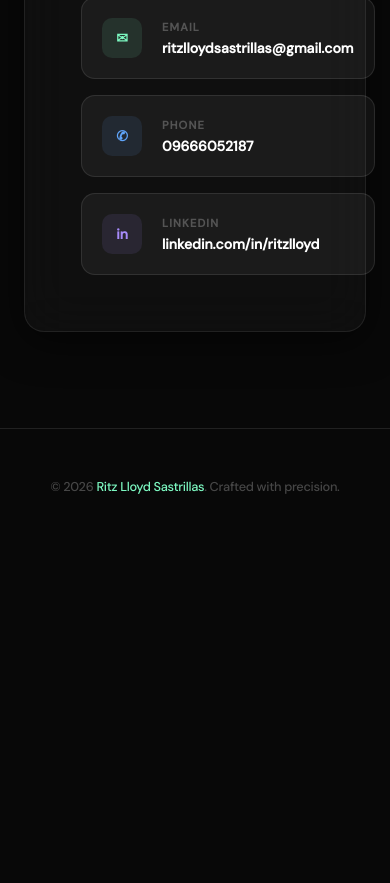
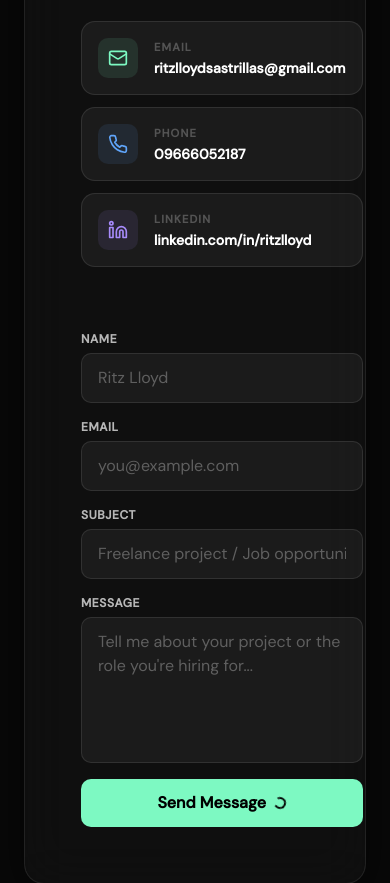
Before and after one commit to rrytz/rrytz, a Next.js app: page / in a window 390 px wide. Shown: the part 6240-7123 px from the top of the page. Before the commit the page ends 6785 px from the top, so only its background shows below. Built offline with nearby package versions, Linux system fonts and the light colour scheme.

Commit message:
feat: add contact form with server action and validation

```diff
--- /dev/null
+++ b/app/actions/contact.ts
@@ -0,0 +1,49 @@
+"use server";
+
+import { z } from "zod";
+
+const contactSchema = z.object({
+  name: z.string().min(2, "Name must be at least 2 characters"),
+  email: z.string().email("Enter a valid email address"),
+  subject: z.string().min(2, "Subject must be at least 2 characters"),
+  message: z.string().min(10, "Message must be at least 10 characters"),
+});
+
+export type ContactFormState = {
+  status: "idle" | "submitting" | "success" | "error";
+  message: string;
+  errors?: Record<string, string[]>;
+};
+
+export async function submitContactForm(
+  prevState: ContactFormState,
+  formData: FormData
+): Promise<ContactFormState> {
+  const raw = {
+    name: formData.get("name"),
+    email: formData.get("email"),
+    subject: formData.get("subject"),
+    message: formData.get("message"),
+  };
+
+  const parsed = contactSchema.safeParse(raw);
+  if (!parsed.success) {
+    return {
+      status: "error",
+      message: "Please fix the errors below.",
+      errors: parsed.error.flatten().fieldErrors,
+    };
+  }
+
+  // TODO: Wire up your email provider here (Resend, EmailJS, Nodemailer, etc.)
+  // Example: await emails.send({ ... })
+  console.log("Contact form submission:", parsed.data);
+
+  // Simulate network delay
+  await new Promise((resolve) => setTimeout(resolve, 1000));
+
+  return {
+    status: "success",
+    message: "Thanks! Your message has been sent. I'll get back to you soon.",
+  };
+}
--- a/components/Contact.tsx
+++ b/components/Contact.tsx
@@ -1,16 +1,24 @@
 "use client";
 
-import { motion } from "framer-motion";
+import { useActionState } from "react";
+import { motion, AnimatePresence } from "framer-motion";
 import { portfolioData } from "@/data/portfolio";
+import { submitContactForm, ContactFormState } from "@/app/actions/contact";
+import { MailIcon, PhoneIcon, LinkedinIcon } from "./Icons";
 
 export default function Contact() {
   const { email, phone } = portfolioData.personal;
   const { linkedin } = portfolioData.social;
 
+  const [state, formAction, isPending] = useActionState<ContactFormState, FormData>(
+    submitContactForm,
+    { status: "idle", message: "" }
+  );
+
   const contactItems = [
-    { label: "Email", value: email, icon: "✉", href: `mailto:${email}`, colorClass: "bg-[#7DF9C2]/10 text-[#7DF9C2]" },
-    { label: "Phone", value: phone, icon: "✆", href: `tel:${phone}`, colorClass: "bg-[#60A5FA]/10 text-[#60A5FA]" },
-    { label: "LinkedIn", value: "linkedin.com/in/ritzlloyd", icon: "in", href: linkedin, colorClass: "bg-[#A78BFA]/10 text-[#A78BFA]" },
+    { label: "Email", value: email, icon: <MailIcon size={20} />, href: `mailto:${email}`, colorClass: "bg-[#7DF9C2]/10 text-[#7DF9C2]" },
+    { label: "Phone", value: phone, icon: <PhoneIcon size={20} />, href: `tel:${phone}`, colorClass: "bg-[#60A5FA]/10 text-[#60A5FA]" },
+    { label: "LinkedIn", value: "linkedin.com/in/ritzlloyd", icon: <LinkedinIcon size={20} />, href: linkedin, colorClass: "bg-[#A78BFA]/10 text-[#A78BFA]" },
   ];
 
   return (
@@ -20,9 +28,9 @@ export default function Contact() {
            initial={{ opacity: 0, scale: 0.98 }}
            whileInView={{ opacity: 1, scale: 1 }}
            viewport={{ once: true }}
-           className="glass p-14 grid md:grid-cols-2 gap-16 items-center rounded-[20px]"
+           className="glass p-14 grid md:grid-cols-2 gap-16 items-start rounded-[20px]"
         >
-          <div>
+          <div className="flex flex-col gap-4">
             <div className="text-[#7DF9C2] text-[0.75rem] font-semibold uppercase tracking-[0.12em] mb-4">
               Contact
             </div>
@@ -30,31 +38,120 @@ export default function Contact() {
               Let&apos;s build something<br /><span className="text-[#7DF9C2]">great together.</span>
             </h2>
             <p className="text-white/45 text-base leading-[1.7] mt-4">
-              Have a project in mind, a role to fill, or just want to connect?               I&apos;m always open to meaningful conversations.
+              Have a project in mind, a role to fill, or just want to connect?
+              I&apos;m always open to meaningful conversations.
             </p>
-          </div>
 
-          <div className="flex flex-col gap-4">
+            <div className="flex flex-col gap-3 mt-6">
               {contactItems.map((item, idx) => (
                 <motion.a
                   key={item.label}
                   href={item.href}
+                  target={item.label === "Email" || item.label === "LinkedIn" ? "_blank" : "_self"}
+                  rel={item.label === "Email" || item.label === "LinkedIn" ? "noopener noreferrer" : undefined}
                   initial={{ opacity: 0, x: 20 }}
                   whileInView={{ opacity: 1, x: 0 }}
                   viewport={{ once: true }}
                   transition={{ delay: idx * 0.1 }}
-                className="flex items-center gap-5 p-5 bg-white/5 border border-white/10 rounded-[14px] hover:border-[#7DF9C2]/25 hover:bg-[#7DF9C2]/5 transition-all duration-300 group"
+                  className="flex items-center gap-4 p-4 bg-white/5 border border-white/10 rounded-[14px] hover:border-[#7DF9C2]/25 hover:bg-[#7DF9C2]/5 transition-all duration-300 group"
                 >
-                <div className={`w-10 h-10 rounded-[10px] flex items-center justify-center font-bold text-sm ${item.colorClass} group-hover:scale-110 transition-transform`}>
+                  <div className={`w-10 h-10 rounded-[10px] flex items-center justify-center ${item.colorClass} group-hover:scale-110 transition-transform`}>
                     {item.icon}
                   </div>
-                <div>
+                  <div className="flex flex-col">
                     <div className="text-[0.7rem] font-bold text-white/25 uppercase tracking-[0.1em] mb-0.5">{item.label}</div>
                     <div className="text-sm font-semibold text-white group-hover:text-[#7DF9C2] transition-colors">{item.value}</div>
                   </div>
                 </motion.a>
               ))}
             </div>
+          </div>
+
+          <form action={formAction} className="flex flex-col gap-4 max-w-md">
+            <div className="grid grid-cols-1 md:grid-cols-2 gap-4">
+              <div className="flex flex-col gap-1.5">
+                <label className="text-xs font-semibold text-white/70 uppercase tracking-wider">Name</label>
+                <input
+                  name="name"
+                  className="px-4 py-3 rounded-[10px] bg-white/5 border border-white/10 text-white placeholder-white/30 focus:border-[#7DF9C2] focus:outline-none transition-all"
+                  placeholder="Ritz Lloyd"
+                  required
+                />
+                {state.errors?.name && (
+                  <p className="text-[0.7rem] text-[#ef4444]">{state.errors.name[0]}</p>
+                )}
+              </div>
+              <div className="flex flex-col gap-1.5">
+                <label className="text-xs font-semibold text-white/70 uppercase tracking-wider">Email</label>
+                <input
+                  name="email"
+                  type="email"
+                  className="px-4 py-3 rounded-[10px] bg-white/5 border border-white/10 text-white placeholder-white/30 focus:border-[#7DF9C2] focus:outline-none transition-all"
+                  placeholder="you@example.com"
+                  required
+                />
+                {state.errors?.email && (
+                  <p className="text-[0.7rem] text-[#ef4444]">{state.errors.email[0]}</p>
+                )}
+              </div>
+            </div>
+            <div className="flex flex-col gap-1.5">
+              <label className="text-xs font-semibold text-white/70 uppercase tracking-wider">Subject</label>
+              <input
+                name="subject"
+                className="px-4 py-3 rounded-[10px] bg-white/5 border border-white/10 text-white placeholder-white/30 focus:border-[#7DF9C2] focus:outline-none transition-all"
+                placeholder="Freelance project / Job opportunity"
+                required
+              />
+              {state.errors?.subject && (
+                <p className="text-[0.7rem] text-[#ef4444]">{state.errors.subject[0]}</p>
+              )}
+            </div>
+            <div className="flex flex-col gap-1.5">
+              <label className="text-xs font-semibold text-white/70 uppercase tracking-wider">Message</label>
+              <textarea
+                name="message"
+                rows={5}
+                className="px-4 py-3 rounded-[10px] bg-white/5 border border-white/10 text-white placeholder-white/30 focus:border-[#7DF9C2] focus:outline-none transition-all resize-none"
+                placeholder="Tell me about your project or the role you&apos;re hiring for..."
+                required
+              />
+              {state.errors?.message && (
+                <p className="text-[0.7rem] text-[#ef4444]">{state.errors.message[0]}</p>
+              )}
+            </div>
+            <button
+              type="submit"
+              disabled={isPending}
+              className="inline-flex items-center justify-center gap-2 px-6 py-3 bg-[#7DF9C2] text-black font-bold rounded-[10px] hover:bg-[#7DF9C2]/90 disabled:opacity-50 disabled:cursor-not-allowed transition-all duration-200"
+            >
+              {isPending ? "Sending…" : "Send Message"}
+              <span className="w-3 h-3 border-2 border-black border-t-transparent rounded-full animate-spin" />
+            </button>
+          </form>
+
+          <AnimatePresence>
+            {state.status === "success" && (
+              <motion.div
+                initial={{ opacity: 0, y: 10 }}
+                animate={{ opacity: 1, y: 0 }}
+                exit={{ opacity: 0, y: -10 }}
+                className="mt-4 p-4 rounded-[10px] bg-[#7DF9C2]/10 border border-[#7DF9C2]/20 text-[#7DF9C2] text-sm"
+              >
+                ✓ {state.message}
+              </motion.div>
+            )}
+            {state.status === "error" && !isPending && (
+              <motion.div
+                initial={{ opacity: 0, y: 10 }}
+                animate={{ opacity: 1, y: 0 }}
+                exit={{ opacity: 0, y: -10 }}
+                className="mt-4 p-4 rounded-[10px] bg-[#ef4444]/10 border border-[#ef4444]/20 text-[#ef4444] text-sm"
+              >
+                ✕ {state.message}
+              </motion.div>
+            )}
+          </AnimatePresence>
         </motion.div>
       </div>
     </section>
--- a/components/Icons.tsx
+++ b/components/Icons.tsx
@@ -22,6 +22,12 @@ export const MailIcon = ({ size = 24, className = "" }: { size?: number, classNa
   <svg xmlns="http://www.w3.org/2000/svg" width={size} height={size} viewBox="0 0 24 24" fill="none" stroke="currentColor" strokeWidth="2" strokeLinecap="round" strokeLinejoin="round" className={className}>
     <rect width="20" height="16" x="2" y="4" rx="2"></rect>
     <path d="m22 7-8.97 5.7a1.94 1.94 0 0 1-2.06 0L2 7"></path>
+  </svg>
+);
+
+export const PhoneIcon = ({ size = 24, className = "" }: { size?: number, className?: string }) => (
+  <svg xmlns="http://www.w3.org/2000/svg" width={size} height={size} viewBox="0 0 24 24" fill="none" stroke="currentColor" strokeWidth="2" strokeLinecap="round" strokeLinejoin="round" className={className}>
+    <path d="M22 16.92v3a2 2 0 0 1-2.18 2 19.79 19.79 0 0 1-8.63-3.07 19.5 19.5 0 0 1-6-6 19.79 19.79 0 0 1-3.07-8.67A2 2 0 0 1 4.11 2h3a2 2 0 0 1 2 1.72 12.84 12.84 0 0 0 .7 2.81 2 2 0 0 1-.45 2.11L8.09 9.91a16 16 0 0 0 6 6l1.27-1.27a2 2 0 0 1 2.11-.45 12.84 12.84 0 0 0 2.81.7A2 2 0 0 1 22 16.92z"></path>
   </svg>
 );
 
```
Lines whose indentation alone changed are shown as unchanged.
